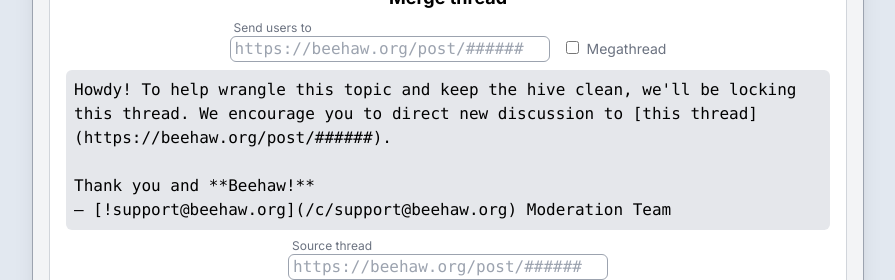
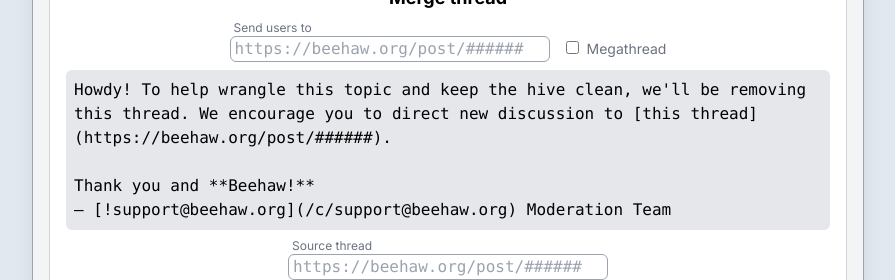
Before and after one commit to kalanggam/beehaw-modgen, a Next.js app: page / in a window 1280 px wide. Shown: the part 364-644 px from the top of the page, without its empty margins (192-1087 px from the left). Built offline with nearby package versions, Linux system fonts and the light colour scheme.

Commit message:
Changed thread merge to 'removing'

```diff
--- a/src/components/threadgen/ThreadMerge.tsx
+++ b/src/components/threadgen/ThreadMerge.tsx
@@ -50,8 +50,8 @@
         </div>
       </div>
       <code className="block p-2">
-        Howdy! To help wrangle this topic and keep the hive clean, we&apos;ll be locking this
-        thread. We encourage you to direct new discussion to [this&nbsp;
+        Howdy! To help wrangle this topic and keep the hive clean, we&apos;ll be
+        removing this thread. We encourage you to direct new discussion to [this{" "}
         {isMegathread && "mega"}thread](
         {(destThread && destThread) || <>https://beehaw.org/post/######</>}).
         <br />
```
